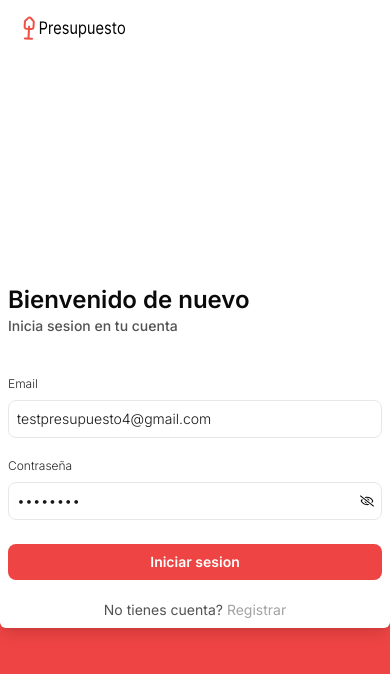
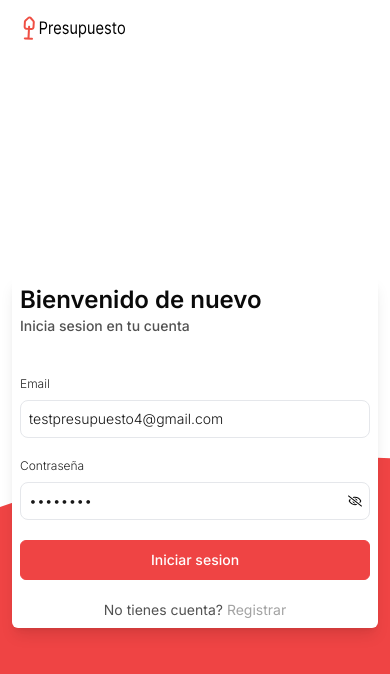
Before and after one commit to PabloSA57/presupuesto-web, a Next.js app: page /login in a window 390 px wide. Shown: the top 674 px of the page. Built offline with nearby package versions, Linux system fonts and the light colour scheme; no server answers; a web font is replaced by a local one.

Commit message:
updated button and add mx to auth

```diff
--- a/app/(auth)/layout.tsx
+++ b/app/(auth)/layout.tsx
@@ -1,7 +1,6 @@
 import React from "react";
 import Link from "next/link"
 import {Logo} from "@/app/ui/icons/Logo";
-import style from "./style.module.css"
 
 export default function RootLayout({
   children,
@@ -9,7 +8,7 @@ export default function RootLayout({
   children: React.ReactNode;
 }>) {
   return (
-    <div className={`${style.bg} relative flex flex-col  min-w-screen min-h-screen`}>
+    <div className={`relative flex flex-col  min-w-screen min-h-screen`}>
       <div className="p-3 md:p-5 ">
       <Link href="/" className="z-10">
         <Logo/>
@@ -20,7 +19,7 @@ export default function RootLayout({
       <div className="absolute bottom-0 left-0 overflow-hidden w-full z-0 rotate-180'">
         <svg  data-name="Layer 1" xmlns="http://www.w3.org/2000/svg" viewBox="0 0 1200 120" preserveAspectRatio="none" className="rotate-180 h-[50vh]"><path  d="M321.39,56.44c58-10.79,114.16-30.13,172-41.86,82.39-16.72,168.19-17.73,250.45-.39C823.78,31,906.67,72,985.66,92.83c70.05,18.48,146.53,26.09,214.34,3V0H0V27.35A600.21,600.21,0,0,0,321.39,56.44Z"  fill="#ef4444" fill-opacity="1"></path></svg>
       </div>
-      <main className="flex-1 flex flex-col justify-center items-center z-10   ">
+      <main className="flex-1 flex flex-col justify-center items-center z-10 px-3   ">
         {children}
       </main>
     </div>
--- a/app/(auth)/ui/form-auth.tsx
+++ b/app/(auth)/ui/form-auth.tsx
@@ -16,7 +16,7 @@ const FormAuth = ({
   const [state, formAction] = useFormState(action, initialState);
 
   return (
-    <div className="p-2  md:p-4 bg-white shadow-lg  w-full max-w-[450px] rounded-md">
+    <div className="p-2 mx-3  md:p-4 bg-white shadow-lg  w-full max-w-[450px] rounded-md">
       <div className=" flex flex-col mb-10">
         <h1 className=" text-2xl text-neutral-950 font-semibold">
           {type === "login" ? "Bienvenido de nuevo" : "Comienza"}
--- a/app/(landing)/components/Contact.tsx
+++ b/app/(landing)/components/Contact.tsx
@@ -1,6 +1,6 @@
 "use client"
 import { CustomInput }from "@/app/ui/input"
-import Button from "../ui/Button"
+import { Button } from "@/app/ui/button"
 
 const Contact = () => {
     return (
--- a/app/(landing)/components/Header.tsx
+++ b/app/(landing)/components/Header.tsx
@@ -5,7 +5,7 @@ import { BiMenu } from "react-icons/bi"
 import { useState } from "react"
 import { MdClose } from "react-icons/md";
 import{ Logo } from "@/app/ui/icons/Logo"
-import Button from "../ui/Button"
+import { Button } from "@/app/ui/button"
 
 const Header = () => {
   const [menu, setMenu] = useState(false)
@@ -13,7 +13,7 @@ const Header = () => {
     return (
         <header className="w-full  py-3 pt-5 text-white  flex justify-between items-center px-3 md:col-span-full md:px-10 md:px-10 lg:px-20 xl:px-24">
           <Logo />
-          <nav className="d-hidden md:d-flex">
+          <nav className="hidden md:flex">
             <ul className="text-center flex gap-4 items-center">
               <li className="text-neutral-700 hover:text-red-500" onClick={() => setMenu(false)}><Link href={"/#services"}>Servicios</Link></li>
               <li className="text-neutral-700 hover:text-red-500" onClick={() => setMenu(false)}><Link href={"/#contact"}>Contacto</Link></li>
@@ -33,8 +33,8 @@ const Header = () => {
           </header>
           <nav className="w-full">
             <ul className="text-center w-full flex flex-col items-center">
-              <li className="py-3 border-b w-full border-t border-neutral-500" onClick={() => setMenu(false)}><Link href={"/#services"}>Servicios</Link></li>
-              <li className="py-3 border-b w-full border-neutral-500" onClick={() => setMenu(false)}><Link href={"/#contact"}>Contacto</Link></li>
+              <li className="py-3 border-b w-full border-t border-neutral-500" ><Link onClick={() => setMenu(false)} href={"/#services"}>Servicios</Link></li>
+              <li className="py-3 border-b w-full border-neutral-500"><Link onClick={() => setMenu(false)} href={"/#contact"}>Contacto</Link></li>
               <li className="py-3 "><Link href={"/login"}><Button>LOGIN</Button></Link></li>
             </ul>
           </nav>
--- a/app/(landing)/components/Hero.tsx
+++ b/app/(landing)/components/Hero.tsx
@@ -1,6 +1,6 @@
 import Image from "next/image"
 import Link from "next/link"
-import Button from "../ui/Button"
+import { Button } from "@/app/ui/button"
 
 /* <img src="/bg-hero.svg" alt="background hero" className="w-full z-0 absolute md:hidden translate-y-[-75px]" />
             <img src="/bg-hero.svg" alt="background hero" className="w-full z-0 absolute md:hidden transform   rotate-180 translate-y-[75px]" />
--- a/app/(landing)/page.tsx
+++ b/app/(landing)/page.tsx
@@ -1,6 +1,3 @@
-import Image from "next/image";
-import { BiBarChartSquare, BiSpreadsheet } from "react-icons/bi";
-import { TbShovel } from "react-icons/tb";
 import Header from "./components/Header";
 import Hero from "./components/Hero";
 import Services from "./components/Services";
--- a/app/(landing)/ui/Button.tsx
+++ /dev/null
@@ -1,25 +0,0 @@
-
-interface Props {
-    children: React.ReactNode;
-    variant?: 'primary' | 'secondary' | 'tertiary',
-    className?: string
-}
-
-const StyleButtonVariant = {
-    primary: "bg-red-500 border border-red-500  text-white hover:bg-white hover:text-red-500",
-    secondary: "bg-neutral-950 border border-neutral-950 text-white",
-    tertiary: "bg-white border border-white text-neutral-950 shadow-md",
-}
-
-const Button = ({ children, variant="primary", className="" }: Props) => {
-
-    const classes = StyleButtonVariant[variant]
-
-    return (
-        <button className={`text-sm font-medium h-[40px] ${classes} ${className}  px-3 grid place-content-center md:px-3 lg:font-semibold rounded-md`}>
-            {children}
-        </button>
-    )
-}
-
-export default Button
--- a/app/ui/button.tsx
+++ b/app/ui/button.tsx
@@ -7,6 +7,32 @@ import { FiLoader } from "react-icons/fi";
 import { MdArrowBack, MdDelete } from "react-icons/md";
 import { deleteJob } from "../libs/actions";
 import Link from "next/link";
+
+
+interface Props {
+  children: React.ReactNode;
+  variant?: 'primary' | 'secondary' | 'tertiary',
+  className?: string,
+  type?: "submit" | "button",
+  disabled?: boolean,
+}
+
+const StyleButtonVariant = {
+  primary: "bg-red-500 border border-red-500  text-white hover:bg-white hover:text-red-500  disabled:bg-red-400",
+  secondary: "bg-neutral-950 border border-neutral-950 text-white",
+  tertiary: "bg-white border border-white text-neutral-950 shadow-md",
+}
+
+export const Button = ({ children, variant="primary", className="", ...props }: Props) => {
+
+  const classes = StyleButtonVariant[variant]
+
+  return (
+      <button {...props} className={`text-sm font-medium h-[40px] ${classes} ${className}  px-3 grid place-content-center md:px-3 lg:font-semibold rounded-md disabled:cursor-not-allowed`}>
+          {children}
+      </button>
+  )
+}
 
 export const ButtonBack = () => {
   const router = useRouter();
@@ -47,9 +73,8 @@ export const Submit = ({
   const { pending } = useFormStatus();
 
   return (
-    <button
+    <Button
       disabled={pending || isDisabled}
-      className=" bg-red-500 min-h-9 mt-1  hover:bg-red-600 px-3 py-2 text-sm font-semibold rounded-lg text-white disabled:bg-red-400 flex justify-center items-center disabled:cursor-not-allowed"
       type="submit"
     >
       {pending ? (
@@ -59,7 +84,7 @@ export const Submit = ({
       ) : (
         text
       )}
-    </button>
+    </Button>
   );
 };
 
```
Also changed, not shown: app/(auth)/style.module.css (deleted).
